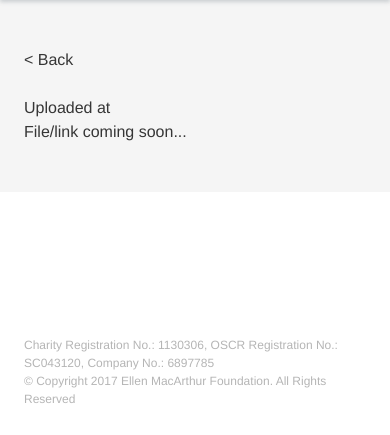
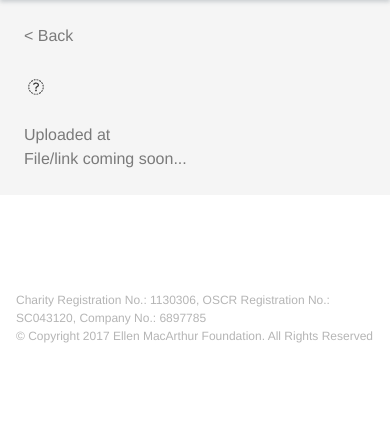
Before and after one commit to emfoundation/asset-manager, a Django app: template asset_manager/user_interface/templates/user_interface/asset.html in a window 390 px wide. Shown: the part 52-487 px from the top of the page. Run offline with Django 3.2, Linux system fonts and the light colour scheme; the template is opened without the code that fills it, so the values that code supplies are empty; parts of the project's set-up code (start-up, migrations or seed data) failed here and were passed over; some libraries are stand-ins or nearby versions; some web fonts are replaced.

Commit message:
Add icons based on format and tweak mobile layout

```diff
--- a/asset_manager/user_interface/src/scss/main.scss
+++ b/asset_manager/user_interface/src/scss/main.scss
@@ -1,7 +1,12 @@
 @import "bulma/sass/utilities/initial-variables";
-// @import "bulma/sass/utilities/functions";
+@import "bulma/sass/utilities/functions";
 
 $family-sans-serif: proxima-nova, "Helvetica Neue", "Helvetica", "Arial", sans-serif;
+
+$text: $grey-darker;
+$text-invert: findColorInvert($text);
+
+$section-padding: 2rem 1rem;
 
 @import 'bulma/bulma';
 
@@ -14,9 +19,14 @@
 }
 
 .dam-tag {
-    border: 1px solid black;
+    border: 1px solid #4f4f4f;
 }
 
 .dam-nav {
     justify-content: space-between;
 }
+
+.dam-icon {
+    position: relative;
+    top: 0.2rem;
+}
--- a/asset_manager/user_interface/templates/user_interface/asset.html
+++ b/asset_manager/user_interface/templates/user_interface/asset.html
@@ -5,19 +5,27 @@
 {% endblock %}
 
 {% block content %}
-<section class="hero is-light">
+<section class="hero is-light is-small">
   <div class="hero-body">
     <div class="container">
       <div class="level">
-        <a href="{% if topicGroup %}{% url 'user_interface:topic' topicGroup %}{% else %}/{% endif %}">
+        <a href="{% if topicGroup %}{% url 'user_interface:topic' topicGroup %}{% else %}/{% endif %}"
+           class="has-text-grey">
           < Back
         </a>
       </div>
-      <div class="level">{{ asset.get_type_field_display|lower|capfirst }}</div>
+      <div class="level">
+        <div class="level-left">
+          <span class="icon dam-icon">
+            <i class="fas fa-{{ icon }}"></i>
+          </span>
+          <span>{{ asset.get_type_field_display|lower|capfirst }}</span>
+        </div>
+      </div>
       <h2 class="title is-2">
         {{ asset.name }}
       </h2>
-      <div class="content">
+      <div class="content has-text-grey">
         <p>Uploaded at {{ asset.uploaded_at|date:"jS F, Y" }}</p>
         {% if asset.link %}
           <a href="{{ asset.link }}" class="button" target="_blank">
```
Also changed, not shown: asset_manager/user_interface/views.py (+13 -1 lines), asset_manager/user_interface/static/user_interface/css/main.css, 1 other file.
